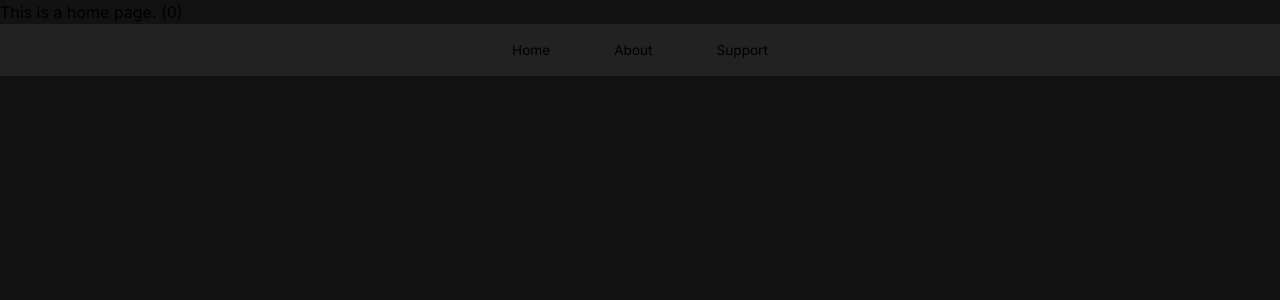
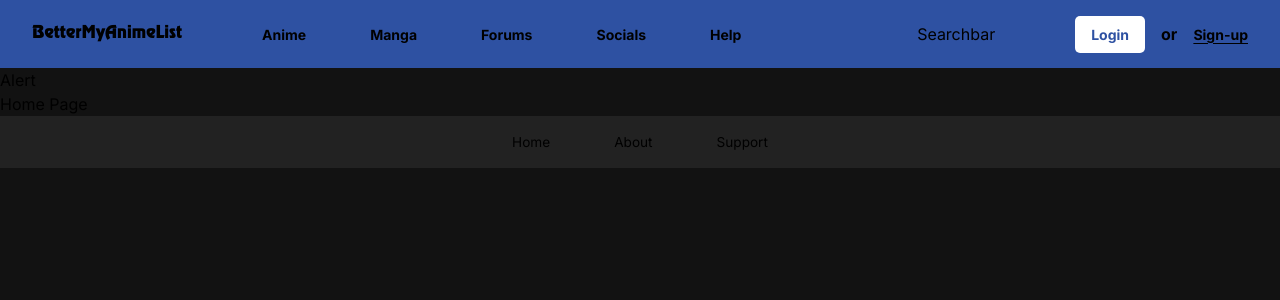
Before and after one commit to szy-kenn/better-myanimelist, a Next.js app: page /home in a window 1280 px wide. Shown: the top 300 px of the page. Built offline with nearby package versions, Linux system fonts and the light colour scheme; no server answers; the database is empty.

Commit message:
added navbar

```diff
--- a/next.config.js
+++ b/next.config.js
@@ -1,6 +1,7 @@
 /** @type {import('next').NextConfig} */
 
 const dotenv = require("dotenv");
+const path = require("path");
 
 const nextConfig = {
     async redirects() {
--- a/src/app/(base)/home/page.tsx
+++ b/src/app/(base)/home/page.tsx
@@ -1,15 +1,15 @@
+import MainPage from "@/components/MainPage";
 import dbConnect from "@/lib/dbConnect";
-import Anime from "@/models/Anime";
-import { IAnime } from "@/types/Anime.type";
+import AnimeSchema from "@/models/Anime";
 import { HydratedDocument } from "mongoose";
 import React from "react";
 
 const Page = async () => {
     await dbConnect();
 
-    const res = await Anime.find();
+    const res = await AnimeSchema.find();
 
-    return <div>This is a home page. ({res.length})</div>;
+    return <MainPage />;
 };
 
 export default Page;
--- a/src/app/layout.tsx
+++ b/src/app/layout.tsx
@@ -2,7 +2,7 @@ import "./globals.css";
 import { Inter } from "next/font/google";
 import type { Metadata } from "next";
 import Footer from "../components/Footer";
-
+import Navbar from "@/components/Navbar";
 const inter = Inter({ subsets: ["latin"], display: "swap", preload: true });
 // const poppins = Poppins({
 //     subsets: ["latin"],
@@ -24,6 +24,7 @@ export default function RootLayout({
         <html lang="en">
             <head />
             <body style={inter.style}>
+                <Navbar />
                 {children}
                 <Footer />
             </body>
--- /dev/null
+++ b/src/components/MainPage/index.tsx
@@ -0,0 +1,11 @@
+import React from "react";
+import Navbar from "../Navbar";
+const MainPage = () => {
+    return (
+        <>
+            <div>Home Page</div>
+        </>
+    );
+};
+
+export default MainPage;
--- /dev/null
+++ b/src/components/Navbar/Alert.tsx
@@ -0,0 +1,7 @@
+import React from "react";
+
+const Alert = () => {
+    return <div>Alert</div>;
+};
+
+export default Alert;
--- /dev/null
+++ b/src/components/Navbar/Searchbar.tsx
@@ -0,0 +1,7 @@
+import React from "react";
+
+const Searchbar = () => {
+    return <div className="searchbar">Searchbar</div>;
+};
+
+export default Searchbar;
--- /dev/null
+++ b/src/components/Navbar/index.tsx
@@ -0,0 +1,53 @@
+import React from "react";
+import Searchbar from "./Searchbar";
+import Alert from "./Alert";
+import localFont from "next/font/local";
+import "@/sass/navbar.scss";
+import Link from "next/link";
+
+const font = localFont({ src: "../../assets/fonts/AGRevueCyr-Roman.ttf" });
+
+const Navbar = () => {
+    return (
+        <>
+            <div className="navbar-wrapper">
+                <Link href={"/home"}>
+                    <p className={`${font.className} navbar-title`}>
+                        BetterMyAnimeList
+                    </p>
+                </Link>
+                <div className="options-container">
+                    <Link href={"/anime"}>
+                        {" "}
+                        <p>Anime</p>
+                    </Link>
+                    <Link href={"/manga"}>
+                        {" "}
+                        <p>Manga</p>
+                    </Link>
+                    <Link href={"/forums"}>
+                        {" "}
+                        <p>Forums</p>
+                    </Link>
+                    <Link href={"/socials"}>
+                        {" "}
+                        <p>Socials</p>
+                    </Link>
+                    <Link href={"/help"}>
+                        {" "}
+                        <p>Help</p>
+                    </Link>
+                </div>
+                <Searchbar />
+                <div className="login-container">
+                    <button>Login</button>
+                    <span>or</span>
+                    <p>Sign-up</p>
+                </div>
+            </div>
+            <Alert />
+        </>
+    );
+};
+
+export default Navbar;
--- /dev/null
+++ b/src/sass/navbar.scss
@@ -0,0 +1,68 @@
+.navbar-wrapper {
+    // border: 1px solid red;
+    display: flex;
+    align-items: center;
+    justify-content: space-between;
+    position: relative;
+    width: 100%;
+    height: 68px;
+    background: #2e51a2;
+    gap: 1rem;
+
+    .navbar-title {
+        padding: 1rem 2rem;
+    }
+
+    .options-container {
+        display: flex;
+        margin-right: auto;
+        position: relative;
+        height: 100%;
+
+        p {
+            display: flex;
+            align-items: center;
+            font-size: 0.875rem;
+            font-weight: bold;
+            height: 100%;
+            padding: 1rem 2rem;
+
+            &:hover {
+                background: #5f8efa;
+            }
+        }
+    }
+
+    .searchbar {
+        padding: 1rem 2rem;
+        margin-left: auto;
+    }
+
+    .login-container {
+        display: flex;
+        align-items: center;
+        justify-content: space-between;
+        padding: 1rem 2rem;
+        gap: 1rem;
+        font-weight: bold;
+
+        button {
+            font-size: 0.875rem;
+            background: white;
+            color: #2e51a2;
+            padding: 0.5rem 1rem;
+            border-radius: 5px;
+            // border: 2px solid white;
+
+            &:hover {
+                box-shadow: 0px 2px 10px rgba(white, 0.5);
+            }
+        }
+
+        p {
+            font-size: 0.875rem;
+            text-decoration: underline;
+            text-underline-offset: 2.5px;
+        }
+    }
+}
```
Also changed, not shown: src/assets/fonts/AGRevueCyr-Roman.ttf (added).
